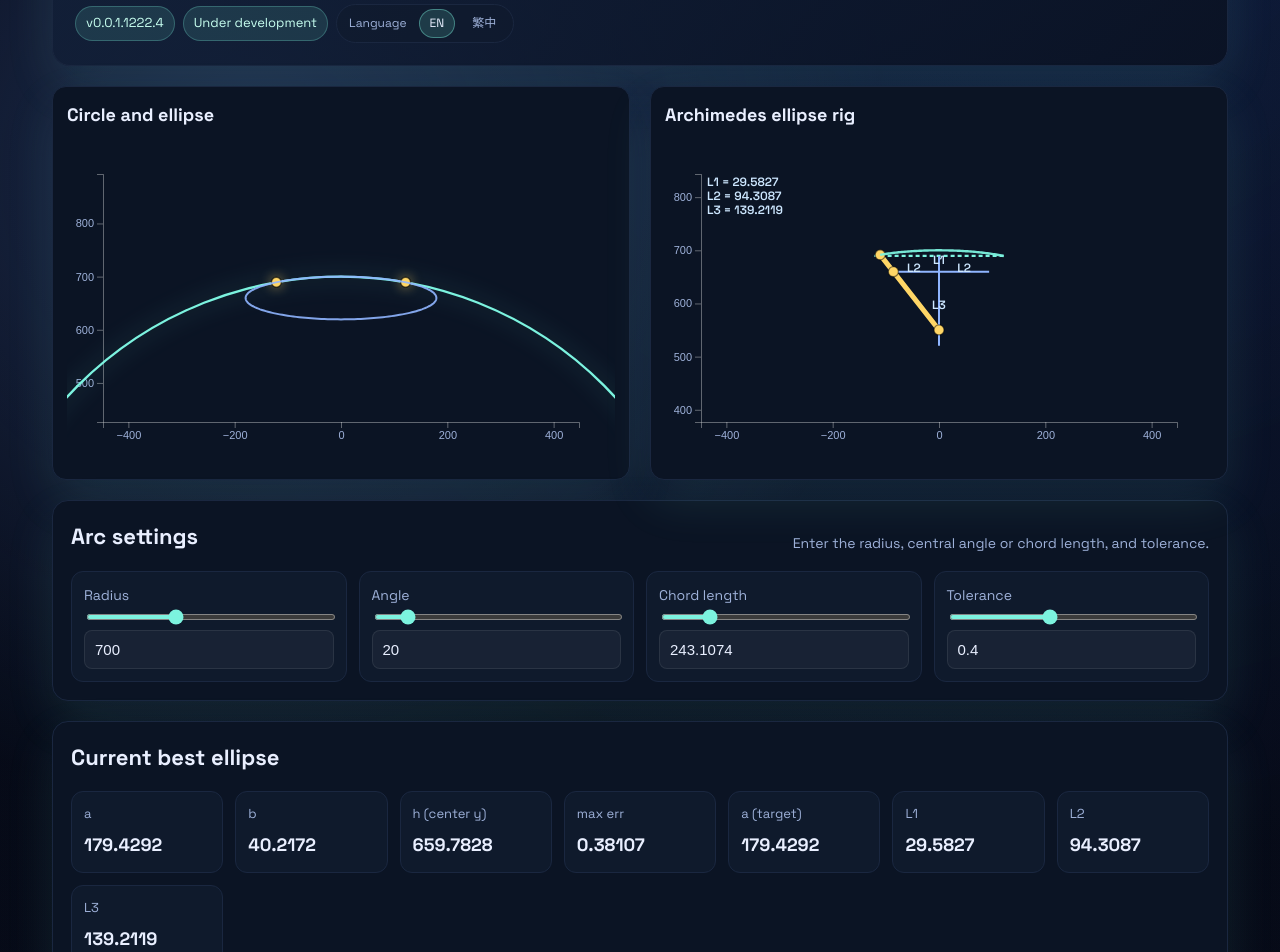
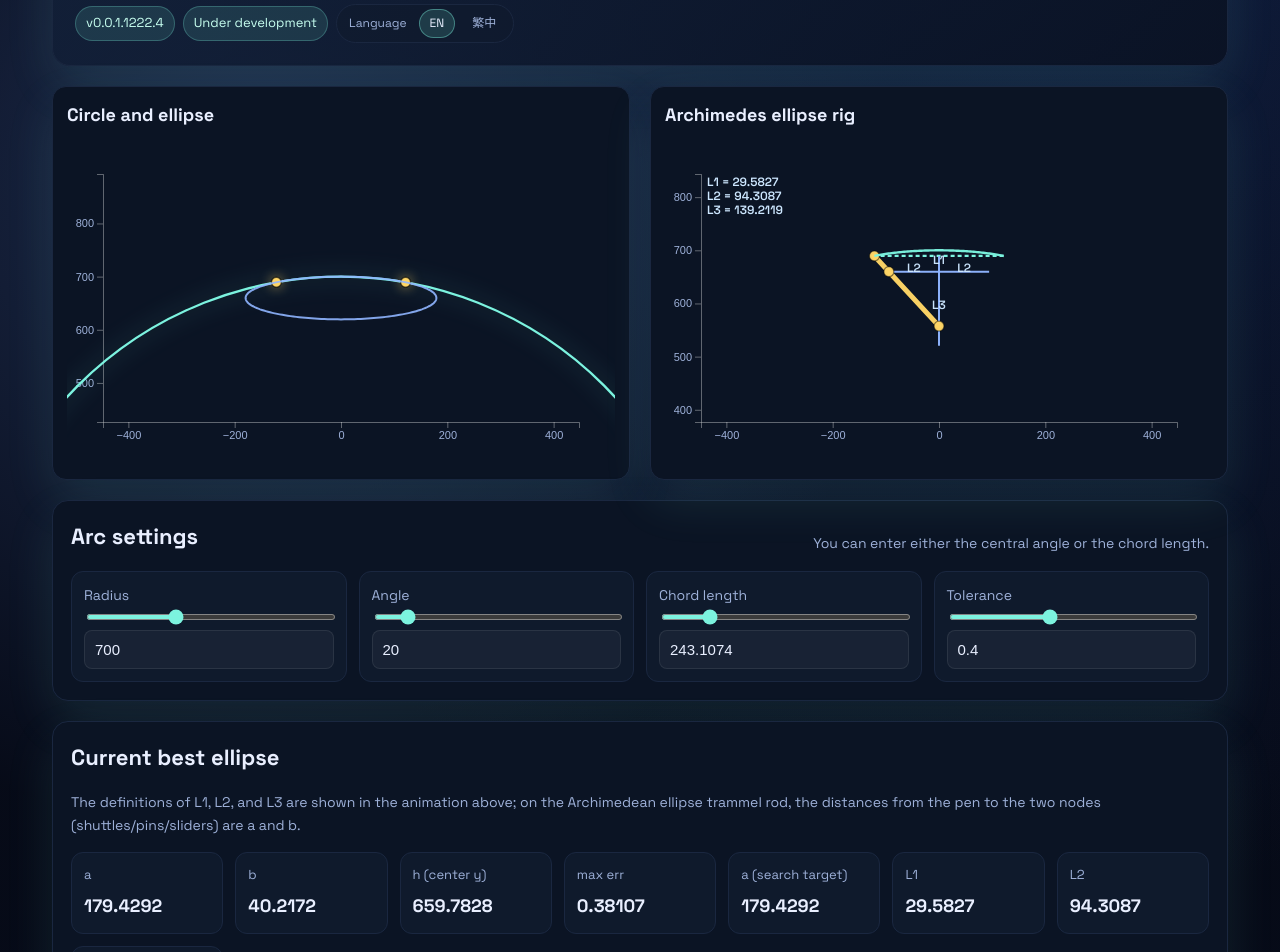
Before and after one commit to davidhu3141/ArcApproxByEllipse, a React (Vite) app: page / in a window 1280 px wide. Shown: the part 200-1152 px from the top of the page. Built offline with nearby package versions, Linux system fonts and the light colour scheme.

Commit message:
feat: tweak ui

```diff
--- a/src/App.jsx
+++ b/src/App.jsx
@@ -281,6 +281,10 @@ function AppContent({ t, locale, localeLinks }) {
           </div>
         </div>
         {bestAttempt ? (
+          <>
+            <p className="helper-text">
+              {t('app.bestNote')}
+            </p>
             <div className="best-grid">
               <div className="stat">
                 <p className="stat-label">{t('app.statA')}</p>
@@ -321,6 +325,7 @@ function AppContent({ t, locale, localeLinks }) {
                 </>
               )}
             </div>
+          </>
         ) : (
           <p className="helper-text">{t('app.noBest')}</p>
         )}
--- a/src/i18n.js
+++ b/src/i18n.js
@@ -16,7 +16,7 @@ const MESSAGES = {
       },
       basicSettingsTitle: 'Arc settings',
       basicSettingsHelper:
-        'Enter the radius, central angle or chord length, and tolerance.',
+        'You can enter either the central angle or the chord length.',
       fieldRadius: 'Radius',
       fieldTheta: 'Angle',
       fieldChord: 'Chord length',
@@ -30,12 +30,14 @@ const MESSAGES = {
       statB: 'b',
       statH: 'h (center y)',
       statErr: 'max err',
-      statTargetA: 'a (target)',
-      statTargetSum: 'a + b (target)',
-      statTargetL1L3: 'L1 + L3 (target)',
+      statTargetA: 'a (search target)',
+      statTargetSum: 'a + b',
+      statTargetL1L3: 'L1 + L3',
       statL1: 'L1',
       statL2: 'L2',
       statL3: 'L3',
+      bestNote:
+        'The definitions of L1, L2, and L3 are shown in the animation above; on the Archimedean ellipse trammel rod, the distances from the pen to the two nodes (shuttles/pins/sliders) are a and b.',
       noBest: 'No passing ellipse yet.',
       searchSettingsTitle: 'Advanced search settings',
       expand: 'Expand',
@@ -78,7 +80,7 @@ const MESSAGES = {
         attemptsTitle: '已嘗試的橢圓半軸',
       },
       basicSettingsTitle: '圓弧設定',
-      basicSettingsHelper: '輸入半徑、圓心角或弦長、誤差容許值',
+      basicSettingsHelper: '圓心角與弦長可以擇一輸入',
       fieldRadius: '半徑',
       fieldTheta: '角度',
       fieldChord: '弦長',
@@ -92,12 +94,14 @@ const MESSAGES = {
       statB: 'b',
       statH: 'h (中心 y)',
       statErr: '最大誤差',
-      statTargetA: 'a (目標)',
-      statTargetSum: 'a + b (目標)',
-      statTargetL1L3: 'L1 + L3 (目標)',
+      statTargetA: 'a (搜尋目標)',
+      statTargetSum: 'a + b',
+      statTargetL1L3: 'L1 + L3',
       statL1: 'L1',
       statL2: 'L2',
       statL3: 'L3',
+      bestNote:
+        'L1, L2, L3 的定義如上方動畫所示；阿基米德橢圓規的桿子上，筆到兩個節點 (可能是梭子/釘子/滑塊) 的距離為 a 與 b。',
       noBest: '尚未找到符合的橢圓。',
       searchSettingsTitle: '進階搜尋設定',
       expand: '展開',
```
Lines whose indentation alone changed are shown as unchanged.
